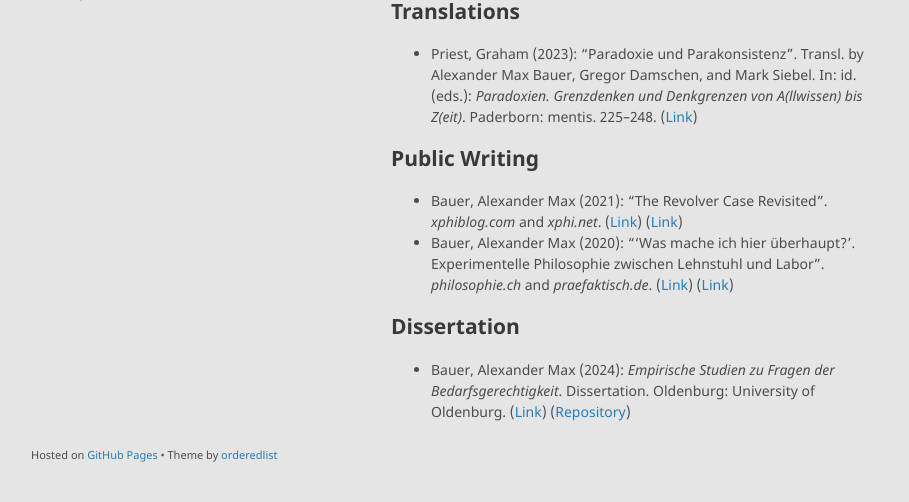
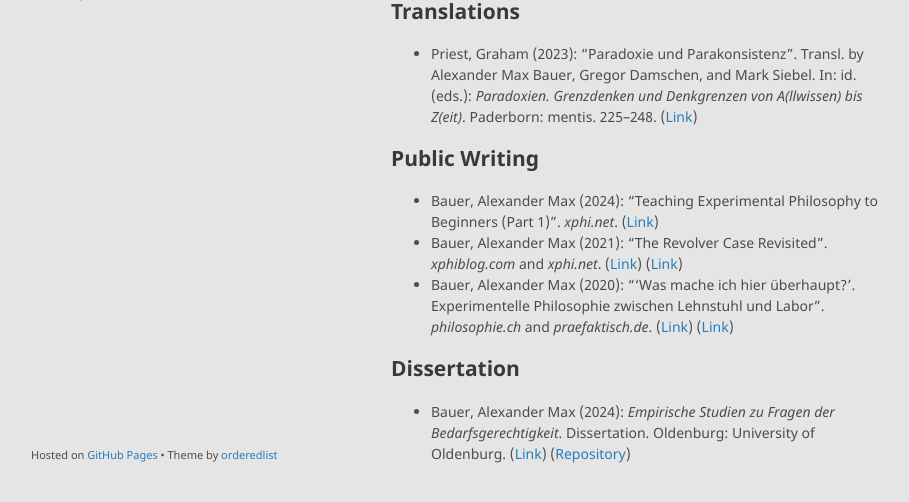
Before and after one commit to alephmembeth/alephmembeth.github.io, a Jekyll site: the page built from publications.md, in a window 1280 px wide and 900 px high, scrolled down 4704 px, cut to the strip 366-868 px from the top of the window. Shown: the whole strip, without its empty margins (179-1088 px from the left). Built offline with Jekyll 4.4.1, drawn with Linux system fonts in a browser that asks for light colours; our own code applies the rules of GitHub Pages for plain Markdown files.

Commit message:
Update publications.md

```diff
--- a/publications.md
+++ b/publications.md
@@ -87,8 +87,10 @@ layout: default
 
 ## Public Writing
 
-+ Bauer, Alexander Max (2021): “The Revolver Case Revisited”. _xphiblog.com_ and _xphi.net_. ([Link](https://xphiblog.com/revolver/)) ([Link](http://xphi.net/wordpress/2024/03/04/revolver/))
++ Bauer, Alexander Max (2024): “Teaching Experimental Philosophy to Beginners (Part 1)”. _xphi.net_. ([Link](https://xphi.net/2024/04/29/teaching-experimental-philosophy-to-beginners-part-1/))
++ Bauer, Alexander Max (2021): “The Revolver Case Revisited”. _xphiblog.com_ and _xphi.net_. ([Link](https://xphiblog.com/revolver/)) ([Link](https://xphi.net/wordpress/2024/03/04/revolver/))
 + Bauer, Alexander Max (2020): “‘Was mache ich hier überhaupt?’. Experimentelle Philosophie zwischen Lehnstuhl und Labor”. _philosophie.ch_ and _praefaktisch.de_. ([Link](https://www.philosophie.ch/beitraege/highlights/was-mache-ich-hier-ueberhaupt)) ([Link](https://www.praefaktisch.de/experimentelle-philosophie/was-mache-ich-hier-ueberhaupt-experimentelle-philosophie-zwischen-lehnstuhl-und-labor/))
 
 ## Dissertation
+
 + Bauer, Alexander Max (2024): _Empirische Studien zu Fragen der Bedarfsgerechtigkeit_. Dissertation. Oldenburg: University of Oldenburg. ([Link](http://oops.uni-oldenburg.de/6834/)) ([Repository](https://github.com/alephmembeth/need-dissertation))
```
